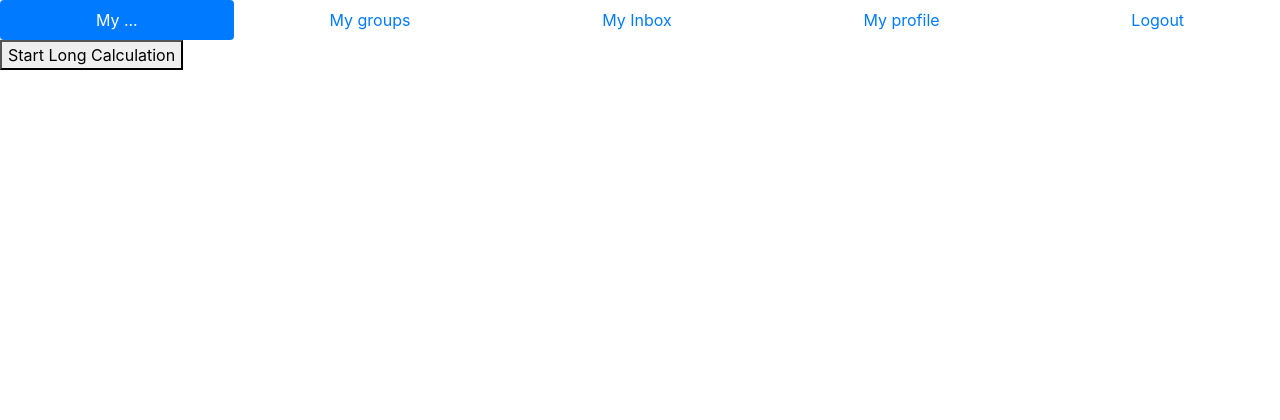
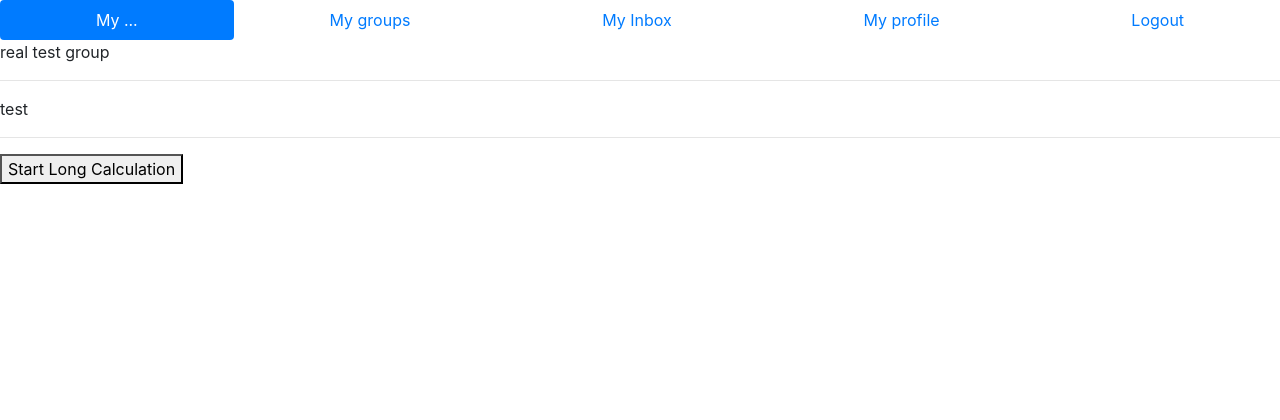
Before and after one commit to abendplays/myFace, a Flask app: page / in a window 1280 px wide. Shown: the top 420 px of the page. Run offline with Flask 2, Linux system fonts and the light colour scheme; a user stored in the database is signed in; data comes from the database, SQL or seed files in the repository; some libraries are stand-ins or nearby versions.

Commit message:
Started writing code for the index route.

```diff
--- a/application.py
+++ b/application.py
@@ -362,8 +362,13 @@ def login():
 @login_required
 def index():
     if request.method == 'GET':
+        groupDB = sqlite3.connect("facialrec.db")
+        group = groupDB.cursor()
+        group.execute("SELECT groupID, groupName FROM invites WHERE userID=:userID AND status=0", {'userID': session['user_id']})
+        groups = group.fetchall()
+        print("groups:", groups)
         progress = 0
-        return render_template("index.html", progress=progress)
+        return render_template("index.html", progress=progress, groups=groups)
     else:
         print("length:", len(imagesDB))
         progress = 0
--- a/templates/index.html
+++ b/templates/index.html
@@ -19,6 +19,15 @@
   <a class="flex-sm-fill text-sm-center nav-link" href="logout">Logout</a>
 
 </nav>
+{% for group in groups %}
+    {{ group[1] }}
+
+    <hr>
+
+{% endfor %}
+
+
+
 
     <button id="start-bg-job">Start Long Calculation</button>
     <div id="progresss"></div>
```
